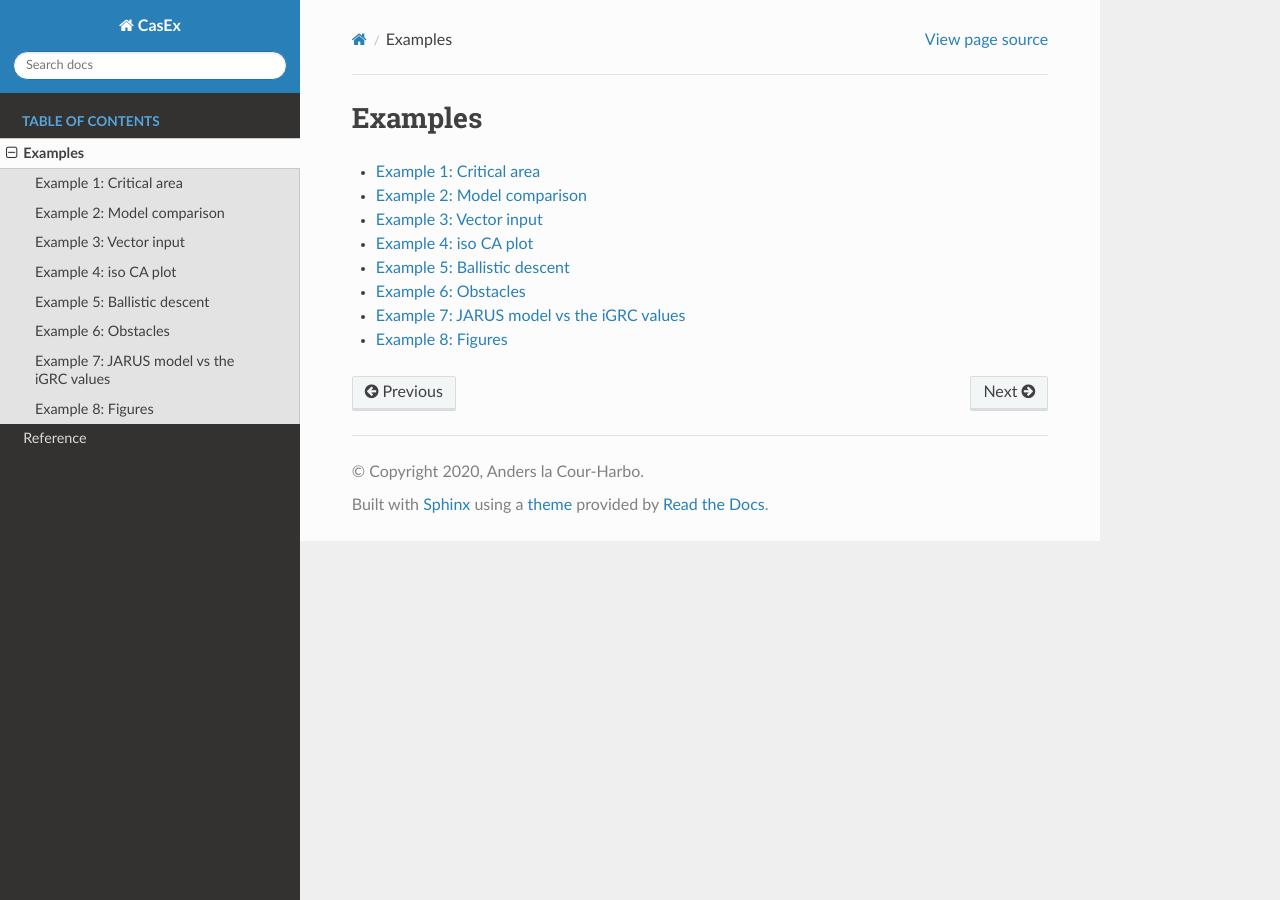
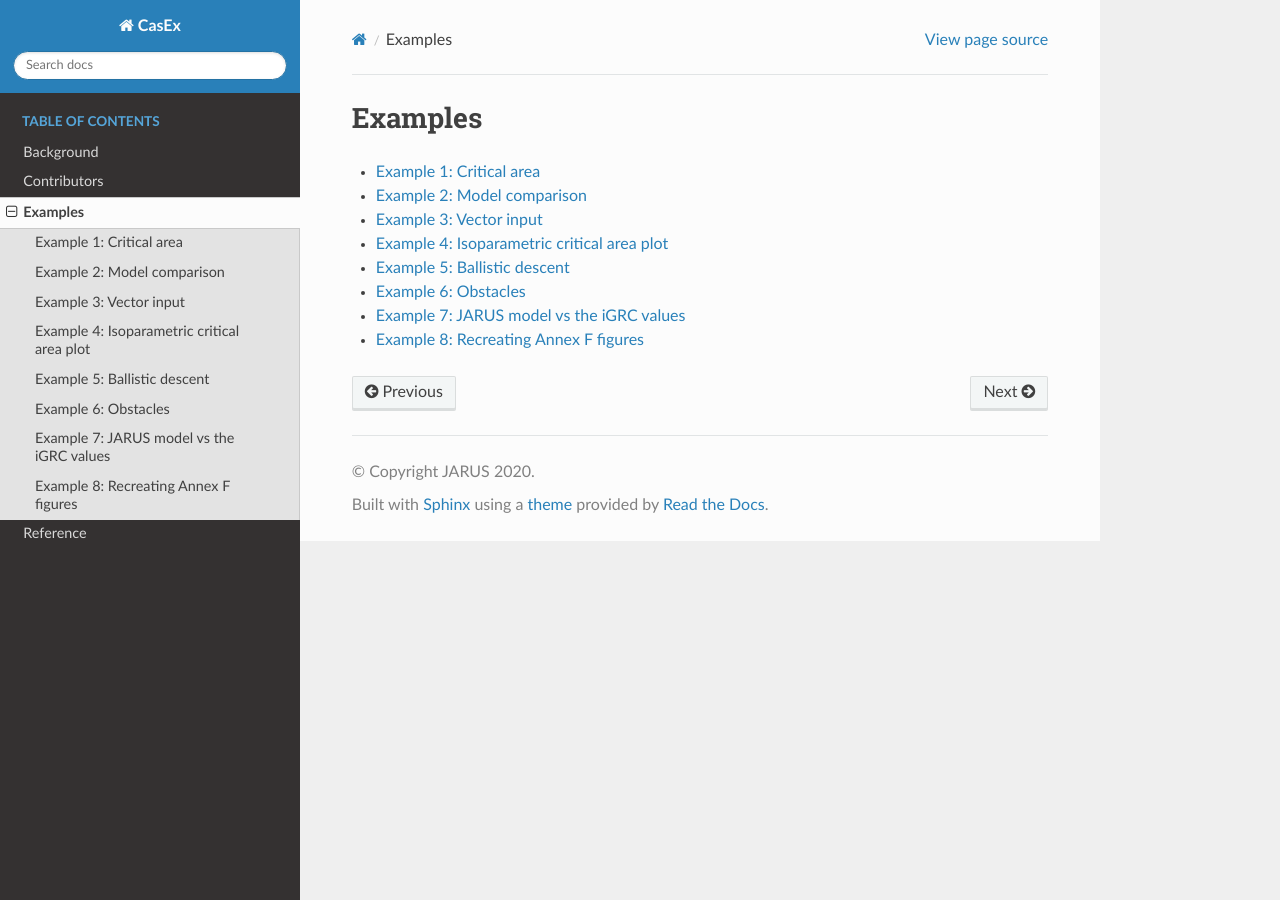
Before and after one commit to JARUS-QM/casex, a Sphinx documentation site: the page built from docs/source/examples.rst, in a window 1280 px wide. Built offline with Sphinx 7.4.7 and the Read the Docs theme 2.0.0, drawn with Linux system fonts in a browser that asks for light colours.

```diff
--- /dev/null
+++ b/docs/source/background.rst
@@ -0,0 +1,2 @@
+Background
+==========
--- a/docs/source/conf.py
+++ b/docs/source/conf.py
@@ -18,11 +18,11 @@ sys.path.insert(0, os.path.abspath('../..'))
 # -- Project information -----------------------------------------------------
 
 project = 'CasEx'
-copyright = '2020, Anders la Cour-Harbo'
+copyright = 'JARUS 2020'
 author = 'Anders la Cour-Harbo'
 
 # The full version, including alpha/beta/rc tags
-release = '0.0.1'
+release = '1.0.0'
 
 # -- General configuration ---------------------------------------------------
 
--- a/docs/source/examples.rst
+++ b/docs/source/examples.rst
@@ -7,8 +7,8 @@ Examples
     Example 1: Critical area <examples/example1_critical_area>
     Example 2: Model comparison <examples/example2_model_comparison>
     Example 3: Vector input <examples/example3_vector_input>
-    Example 4: iso CA plot <examples/example4_iso_CA_plot>
+    Example 4: Isoparametric critical area plot <examples/example4_iso_CA_plot>
     Example 5: Ballistic descent <examples/example5_ballistic_descent>
     Example 6: Obstacles <examples/example6_obstacles>
     Example 7: JARUS model vs the iGRC values <examples/example7_JARUS_model_vs_iGRC>
-    Example 8: Figures <examples/example8_figures>
+    Example 8: Recreating Annex F figures <examples/example8_figures>
--- a/docs/source/examples/example8_figures.rst
+++ b/docs/source/examples/example8_figures.rst
@@ -1,6 +1,6 @@
-==================
-Example 8: Figures
-==================
+=====================================
+Example 8: Recreating Annex F figures
+=====================================
 
 This example reproduces the figures in Annex F :cite:`JARUS_AnnexF`.
 
```
Also changed, not shown: docs/source/contributors.rst (added, +33 -0 lines), docs/source/examples/example7_JARUS_model_vs_iGRC.rst (+12 -2 lines), docs/source/index.rst (+19 -2 lines), 1 other file.
